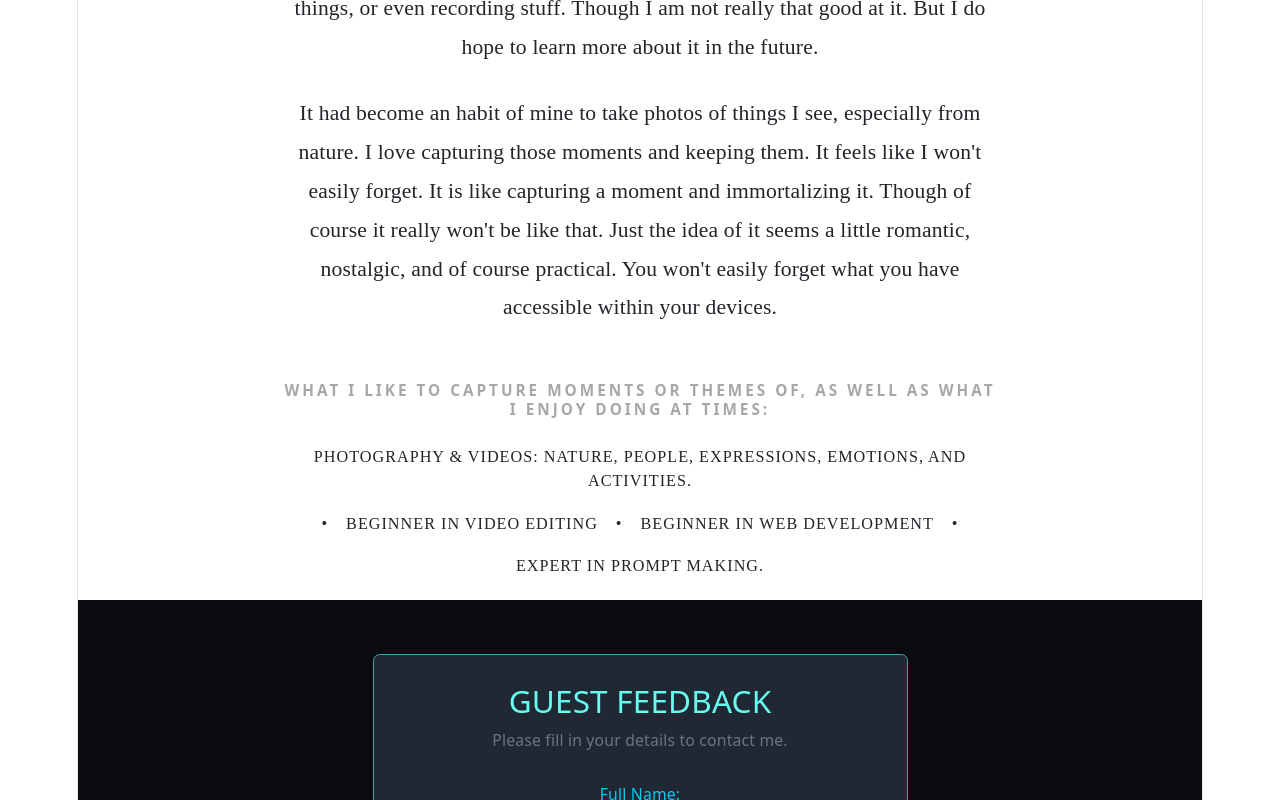
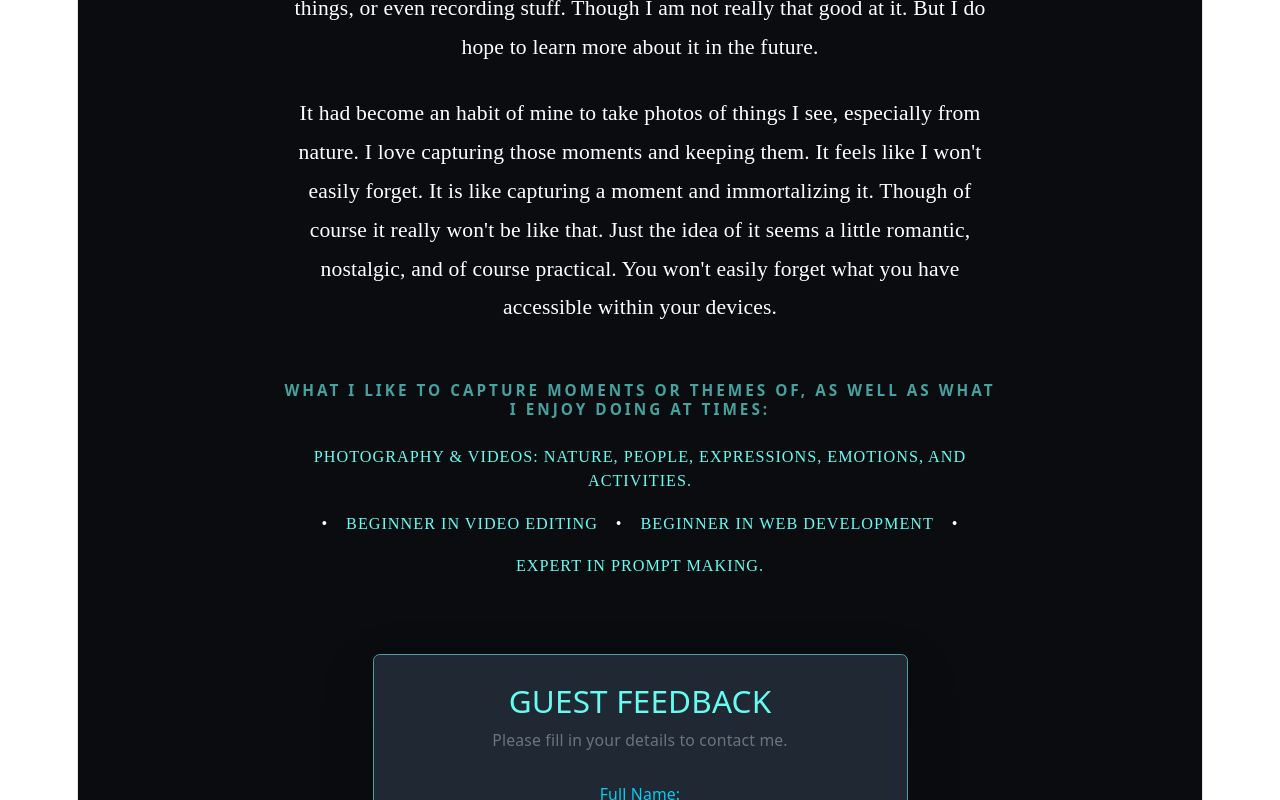
Before and after one commit to Marc-4ries/MyPortfolio, a React (Vite) app: page /#/ in a window 1280 px wide. Shown: the part 733-1533 px from the top of the page. Built offline with nearby package versions, Linux system fonts and the light colour scheme; no server answers.

Commit message:
A few more fixes...

```diff
--- a/src/About.tsx
+++ b/src/About.tsx
@@ -3,99 +3,44 @@ import { Container, Row, Col } from 'react-bootstrap';
 
 export default function About() {
   return (
-    <div
-      className="bg-white text-dark d-flex align-items-center"
-      style={{ minHeight: "100vh", fontFamily: "Victor mono" }}
-    >
+    <div className="text-white d-flex align-items-center" style={{ minHeight: "100vh", backgroundColor: '#0b0c10', fontFamily: "Victor mono" }} >
       <Container>
         <Row className="justify-content-center">
           <Col lg={8} className="text-center">
-
-            <h1
-              className="fw-bold mb-4"
-              style={{ fontSize: "52px", fontFamily: "'Victor mono" }}
-            >
+            <h1 className="fw-bold mb-4" style={{ fontSize: "52px", color: '#66fcf1' }} >
               Hello. I am Marc Aries.
             </h1>
 
-            <p
-              className="mb-4"
-              style={{ fontSize: "1.2rem", lineHeight: 1.8, fontWeight: 300 }}
-            >
-              I am an <strong>I.T. student</strong> living in <strong>La Trinidad</strong>, I enjoy messing around with codes at times. Though I kind of prefer
-              dealing with arts, like taking pictures, drawing things, or even recording stuff. Though I am not really that good at it.
-              But I do hope to learn more about it in the future.
+            <p className="mb-4" style={{ fontSize: "1.2rem", lineHeight: 1.8, fontWeight: 300 }} >
+              I am an <strong>I.T. student</strong> living in <strong>La Trinidad</strong>, I enjoy messing around with codes at times. Though I kind of prefer dealing with arts, like taking pictures, drawing things, or even recording stuff. Though I am not really that good at it. But I do hope to learn more about it in the future.
             </p>
 
-            <p
-              className="mb-4"
-              style={{ fontSize: "1.2rem", lineHeight: 1.8, fontWeight: 300 }}
-            >
-              It had become an habit of mine to take photos of things I see, especially from nature.
-              I love capturing those moments and keeping them. It feels like I won't easily forget.
-              It is like capturing a moment and immortalizing it. Though of course it really won't be like that.
-              Just the idea of it seems a little romantic, nostalgic, and of course practical.
-              You won't easily forget what you have accessible within your devices.
+            <p className="mb-4" style={{ fontSize: "1.2rem", lineHeight: 1.8, fontWeight: 300 }} >
+              It had become an habit of mine to take photos of things I see, especially from nature. I love capturing those moments and keeping them. It feels like I won't easily forget. It is like capturing a moment and immortalizing it. Though of course it really won't be like that. Just the idea of it seems a little romantic, nostalgic, and of course practical. You won't easily forget what you have accessible within your devices.
             </p>
 
-            <h2
-              className="fw-bold text-uppercase mb-4 mt-5"
-              style={{
-                fontSize: "0.85rem",
-                letterSpacing: "3px",
-                opacity: 0.4
-              }}
-            >
+            {/* FIXED: Changed opacity/color to keep it scannable on dark background */}
+            <h2 className="fw-bold text-uppercase mb-4 mt-5" style={{ fontSize: "0.85rem", letterSpacing: "3px", color: '#45a29e' }} >
               What I like to capture moments or themes of, as well as what I enjoy doing at times:
             </h2>
 
-            <ul
-              className="list-unstyled d-flex flex-wrap justify-content-center gap-3 mb-0"
-            >
-              <li
-                className="text-uppercase fw-medium"
-                style={{ fontSize: "0.9rem", letterSpacing: "1px" }}
-              >
+            <ul className="list-unstyled d-flex flex-wrap justify-content-center gap-3 mb-0" >
+              <li className="text-uppercase fw-medium" style={{ fontSize: "0.9rem", letterSpacing: "1px", color: '#66fcf1' }} >
                 Photography & Videos: Nature, People, Expressions, Emotions, and Activities.
               </li>
-              <li
-                className="text-uppercase fw-medium"
-                style={{ fontSize: "0.9rem", letterSpacing: "1px" }}
-              >
-                •
-              </li>
-              <li
-                className="text-uppercase fw-medium"
-                style={{ fontSize: "0.9rem", letterSpacing: "1px" }}
-              >
+              <li className="text-uppercase fw-medium" style={{ fontSize: "0.9rem", letterSpacing: "1px" }} > • </li>
+              <li className="text-uppercase fw-medium" style={{ fontSize: "0.9rem", letterSpacing: "1px", color: '#66fcf1' }} >
                 Beginner in Video Editing
               </li>
-              <li
-                className="text-uppercase fw-medium"
-                style={{ fontSize: "0.9rem", letterSpacing: "1px" }}
-              >
-                •
-              </li>
-              <li
-                className="text-uppercase fw-medium"
-                style={{ fontSize: "0.9rem", letterSpacing: "1px" }}
-              >
+              <li className="text-uppercase fw-medium" style={{ fontSize: "0.9rem", letterSpacing: "1px" }} > • </li>
+              <li className="text-uppercase fw-medium" style={{ fontSize: "0.9rem", letterSpacing: "1px", color: '#66fcf1' }} >
                 Beginner in Web Development
               </li>
-              <li
-                className="text-uppercase fw-medium"
-                style={{ fontSize: "0.9rem", letterSpacing: "1px" }}
-              >
-                •
-              </li>
-              <li
-                className="text-uppercase fw-medium"
-                style={{ fontSize: "0.9rem", letterSpacing: "1px" }}
-              >
+              <li className="text-uppercase fw-medium" style={{ fontSize: "0.9rem", letterSpacing: "1px" }} > • </li>
+              <li className="text-uppercase fw-medium" style={{ fontSize: "0.9rem", letterSpacing: "1px", color: '#66fcf1' }} >
                 Expert in prompt making.
               </li>
             </ul>
-
           </Col>
         </Row>
       </Container>
```
